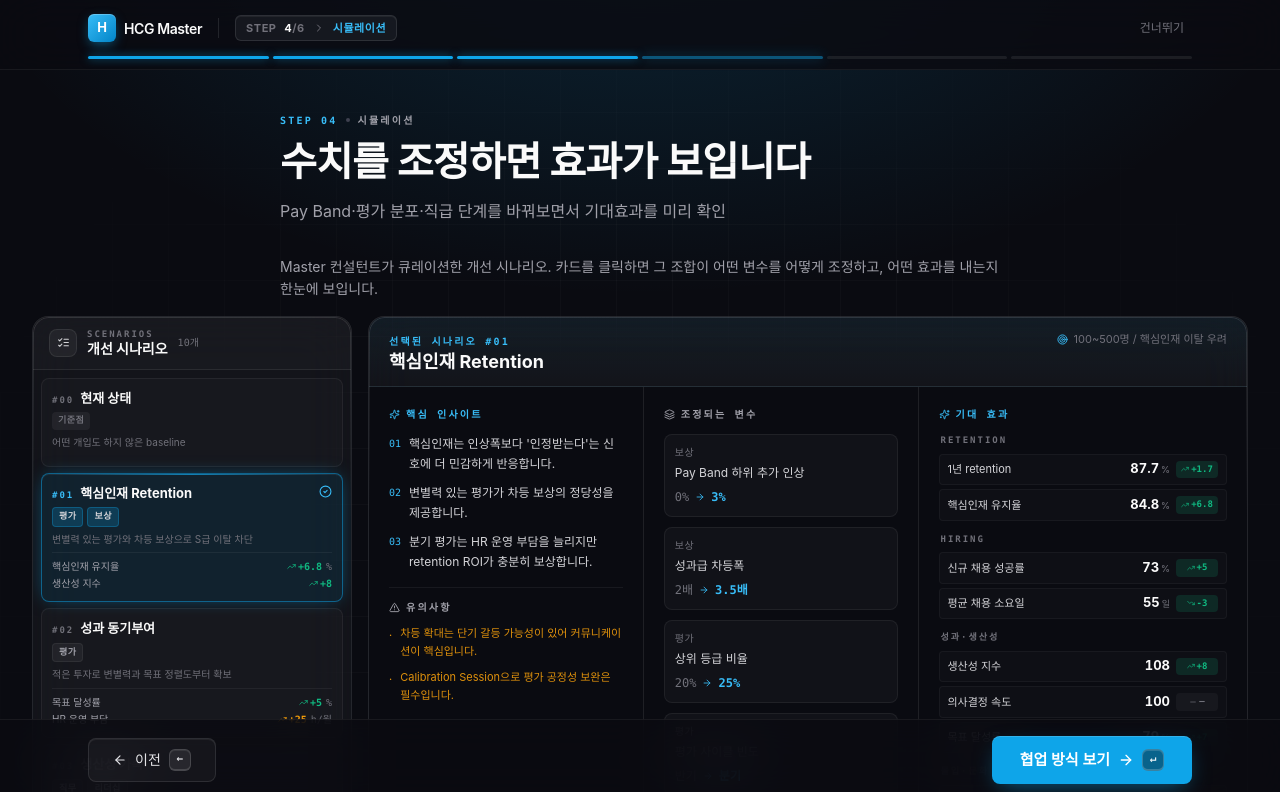
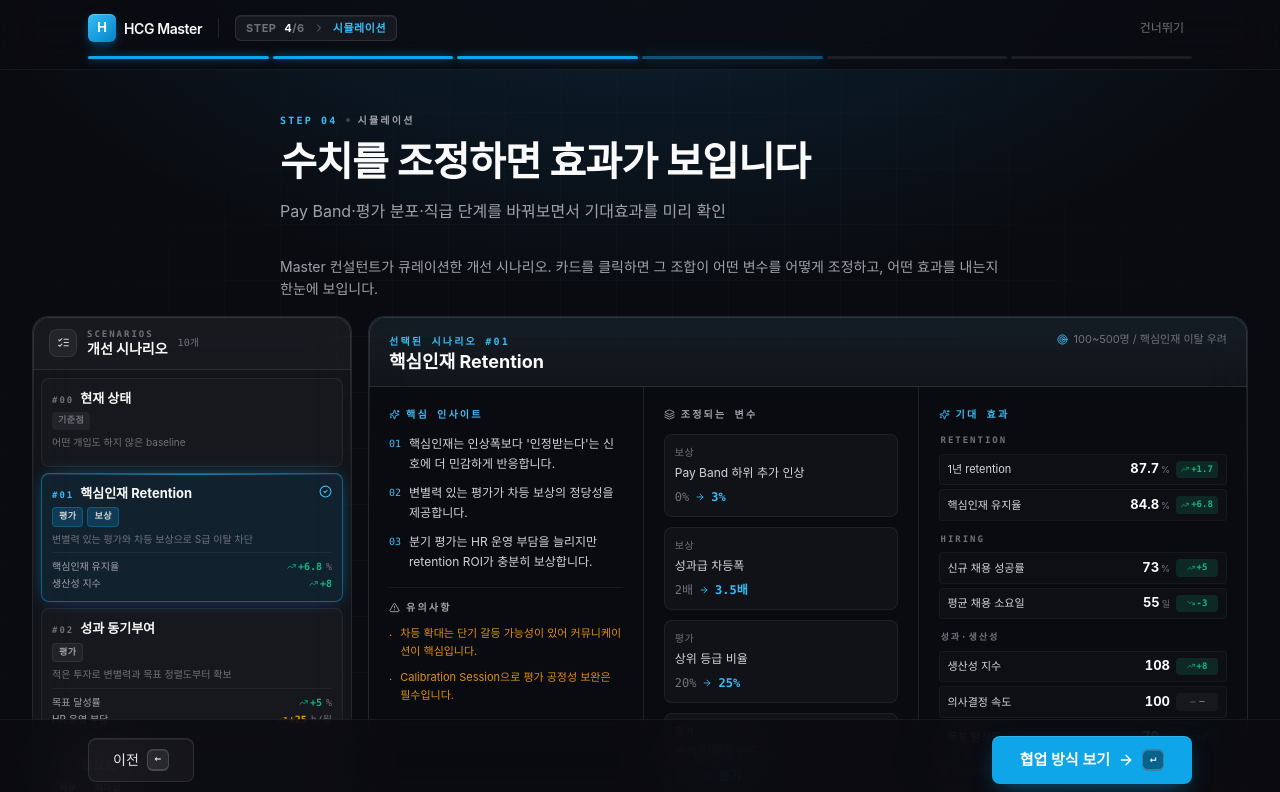
Before and after one commit to skyyoung2030-star/hradvisory, a React (Vite) app: page /tour/4-simulate in a window 1280 px wide. Shown: the top 792 px of the page. Built offline with nearby package versions, Linux system fonts and the light colour scheme; no server answers; a web font is replaced by a local one.

Commit message:
Updated TourNav.tsx

```diff
--- a/src/components/TourNav.tsx
+++ b/src/components/TourNav.tsx
@@ -1,7 +1,7 @@
 import { useEffect } from "react";
 import { useNavigate } from "react-router-dom";
 import { motion, AnimatePresence } from "framer-motion";
-import { ArrowLeft, ArrowRight, AlertCircle } from "lucide-react";
+import { ArrowRight, AlertCircle } from "lucide-react";
 import { type TourStep, getNextStep, getPrevStep } from "@/lib/tour-config";
 import KeyHint from "./KeyHint";
 
@@ -55,7 +55,6 @@ export default function TourNav({
       <div className="container-x py-4 flex items-center justify-between gap-3">
         {!hidePrev && prev ? (
           <button type="button" onClick={goPrev} className="btn-secondary group" aria-label={`이전: ${prev.label}`}>
-            <ArrowLeft size={14} className="transition-transform group-hover:-translate-x-0.5 mr-2" />
             이전
             <KeyHint className="ml-2">←</KeyHint>
           </button>
```
